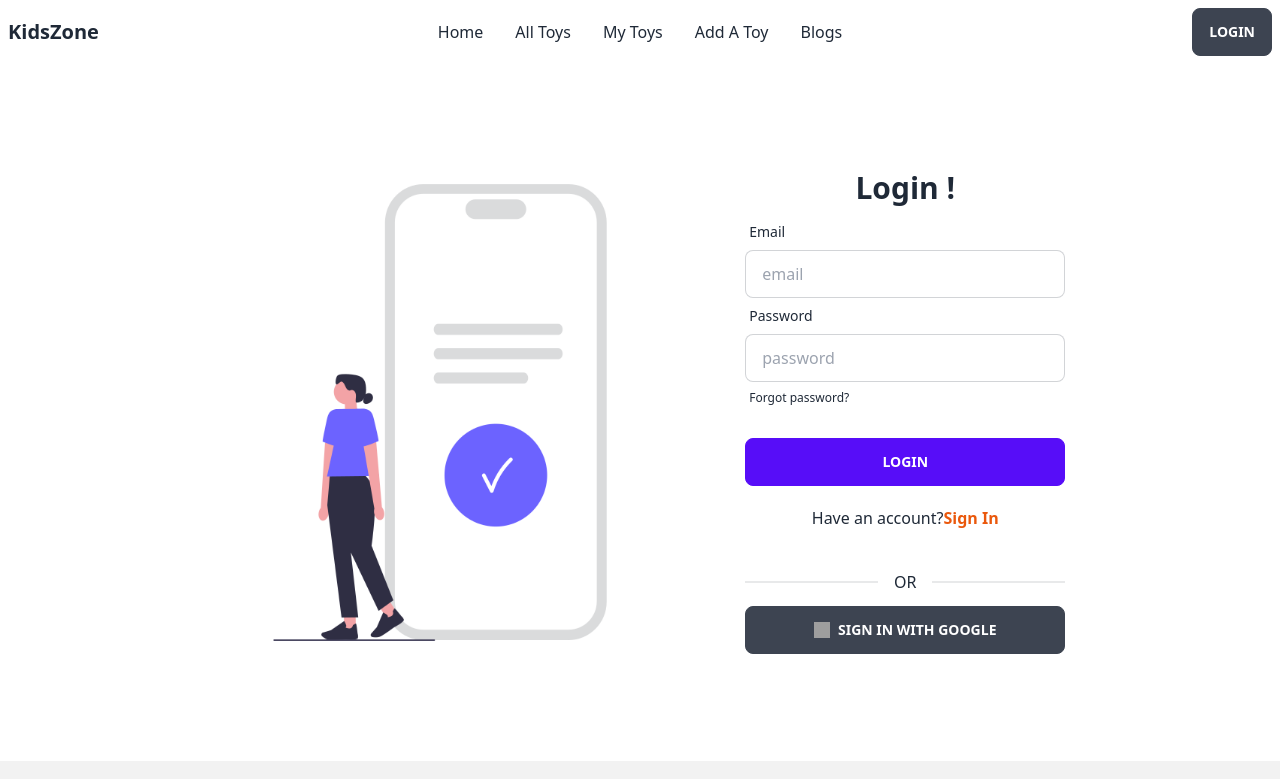
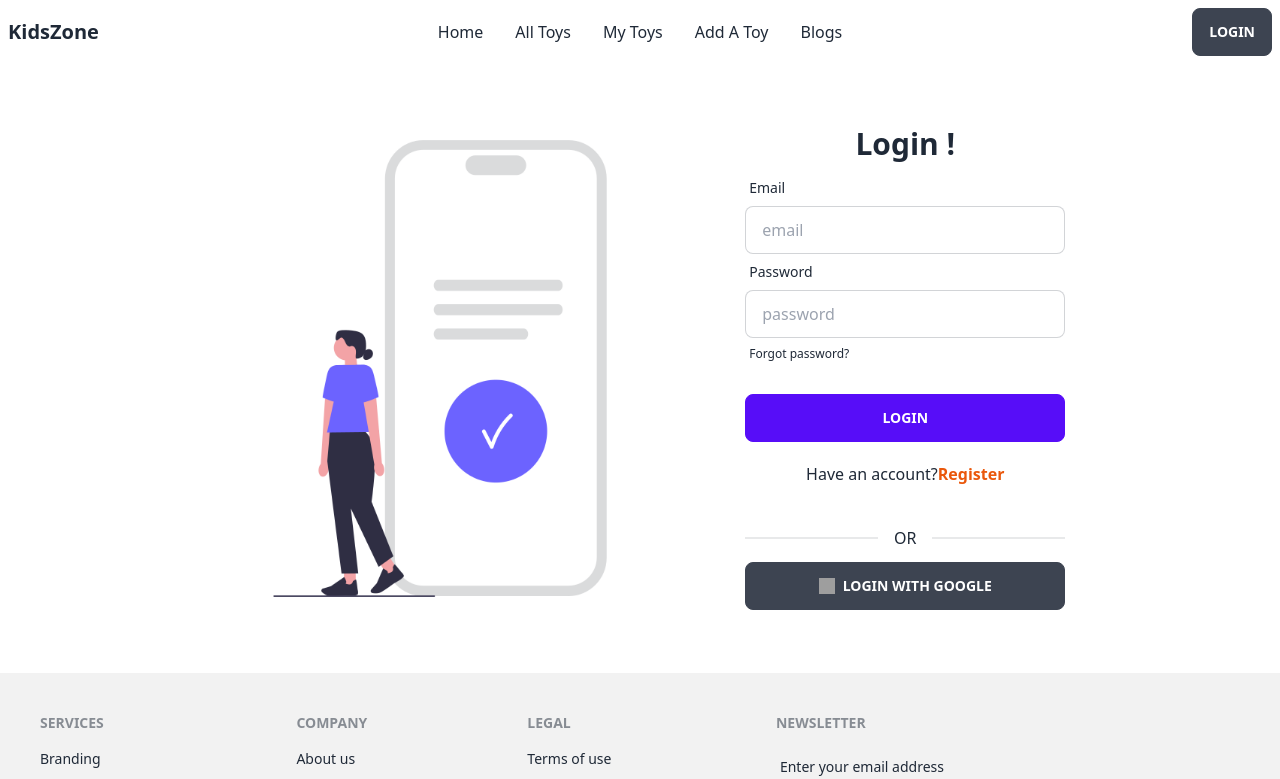
Before and after one commit to dipto3478/KidsZone_client, a React (Vite) app: page /login in a window 1280 px wide. Shown: the top 779 px of the page. Built offline with nearby package versions, Linux system fonts and the light colour scheme; no server answers; grey boxes are pictures that could not be loaded.

Commit message:
register system added

```diff
--- a/src/components/Login/Login.jsx
+++ b/src/components/Login/Login.jsx
@@ -4,7 +4,7 @@ import login from "../../assets/login/login.png";
 const Login = () => {
   return (
     <div>
-      <div className="hero h-[calc(100vh-103px)] ">
+      <div className="hero min-h-full">
         <div className="hero-content flex-col lg:flex-row">
           <div className="text-center lg:text-left lg:w-1/2">
             <img src={login} alt="Login logo" />
@@ -49,7 +49,7 @@ const Login = () => {
                   <p className="text-center my-5 ">
                     Have an account?
                     <Link to="/register" className="text-orange-600 font-bold">
-                      Sign In
+                      Register
                     </Link>
                   </p>
                 </div>
@@ -62,7 +62,7 @@ const Login = () => {
                     src="https://upload.wikimedia.org/wikipedia/commons/5/53/Google_%22G%22_Logo.svg"
                     alt=""
                   />{" "}
-                  Sign in with google
+                  Login with google
                 </button>
               </div>
             </div>
--- /dev/null
+++ b/src/components/Provider/AuthProvider.jsx
@@ -0,0 +1,39 @@
+import { createContext, useEffect, useState } from "react";
+import {
+  createUserWithEmailAndPassword,
+  getAuth,
+  onAuthStateChanged,
+} from "firebase/auth";
+import app from "../firebase/firebase.config";
+
+export const AuthContext = createContext(null);
+const auth = getAuth(app);
+
+const AuthProvider = ({ children }) => {
+  const [user, setUser] = useState(null);
+  const [loading, setLoading] = useState(true);
+
+  const createUser = (email, password) => {
+    setLoading(true);
+    return createUserWithEmailAndPassword(auth, email, password);
+  };
+
+  useEffect(() => {
+    const unSubscribe = onAuthStateChanged(auth, (currentUser) => {
+      setUser(currentUser);
+      setLoading(false);
+    });
+    return () => unSubscribe();
+  }, []);
+
+  const authInfo = {
+    user,
+    loading,
+    createUser,
+  };
+  return (
+    <AuthContext.Provider value={authInfo}>{children}</AuthContext.Provider>
+  );
+};
+
+export default AuthProvider;
--- a/src/components/Register/Register.jsx
+++ b/src/components/Register/Register.jsx
@@ -1,7 +1,11 @@
 import { Link } from "react-router-dom";
 import login from "../../assets/login/login.png";
+import { useContext, useState } from "react";
+import { AuthContext } from "../Provider/AuthProvider";
 
 const Register = () => {
+  const { createUser } = useContext(AuthContext);
+  const [error, setError] = useState("");
   const handleRegister = (event) => {
     event.preventDefault();
 
@@ -11,17 +15,26 @@ const Register = () => {
     const email = form.email.value;
     const password = form.password.value;
     console.log(name, photo, email, password);
+    createUser(email, password)
+      .then((result) => {
+        console.log(result.user);
+        setError("");
+      })
+      .catch((error) => {
+        console.log(error);
+        setError(error);
+      });
   };
   return (
     <div>
-      <div className="hero h-[calc(100vh-103px)] ">
+      <div className="hero min-h-full">
         <div className="hero-content flex-col lg:flex-row">
           <div className="text-center lg:text-left lg:w-1/2">
             <img src={login} alt="Login logo" />
           </div>
           <div className="card flex-shrink-0 w-full max-w-sm  bg-base-100">
             <div className="card-body">
-              <h1 className="text-3xl text-center font-bold">Sign In !</h1>
+              <h1 className="text-3xl text-center font-bold">Register !</h1>
               <form onSubmit={handleRegister}>
                 <div className="form-control">
                   <label className="label">
@@ -67,16 +80,17 @@ const Register = () => {
                     className="input input-bordered"
                   />
                 </div>
+                <p className="text-red-600">{error}</p>
                 <div className="form-control mt-6">
                   <input
                     className="btn btn-primary"
                     type="submit"
-                    value="Login"
+                    value="Register"
                   />
                   <p className="text-center my-5">
                     Already have an account?
                     <Link to="/login" className="text-orange-600 font-bold">
-                      Login
+                      Register
                     </Link>
                   </p>
                 </div>
```
Also changed, not shown: src/main.jsx (+6 -3 lines).
